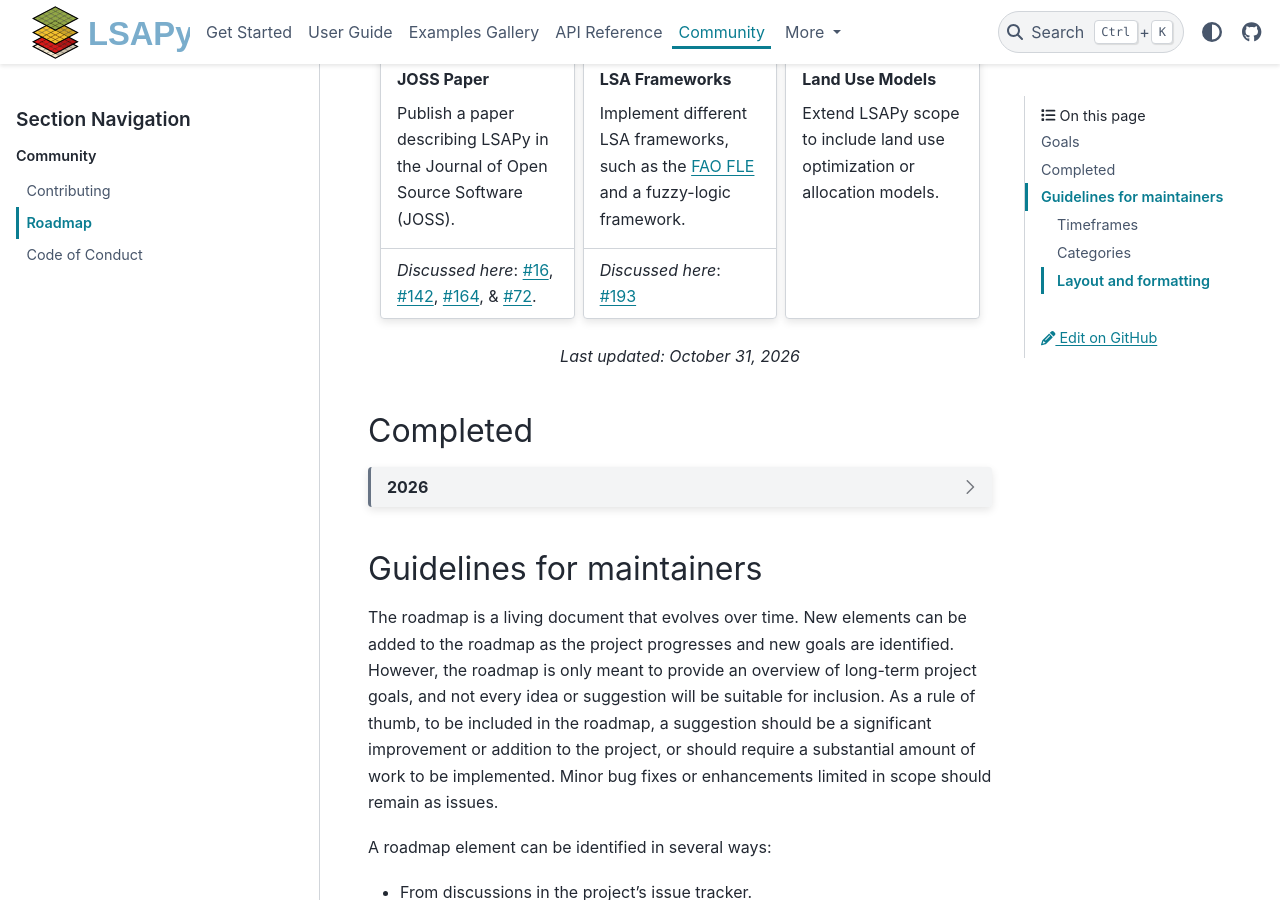
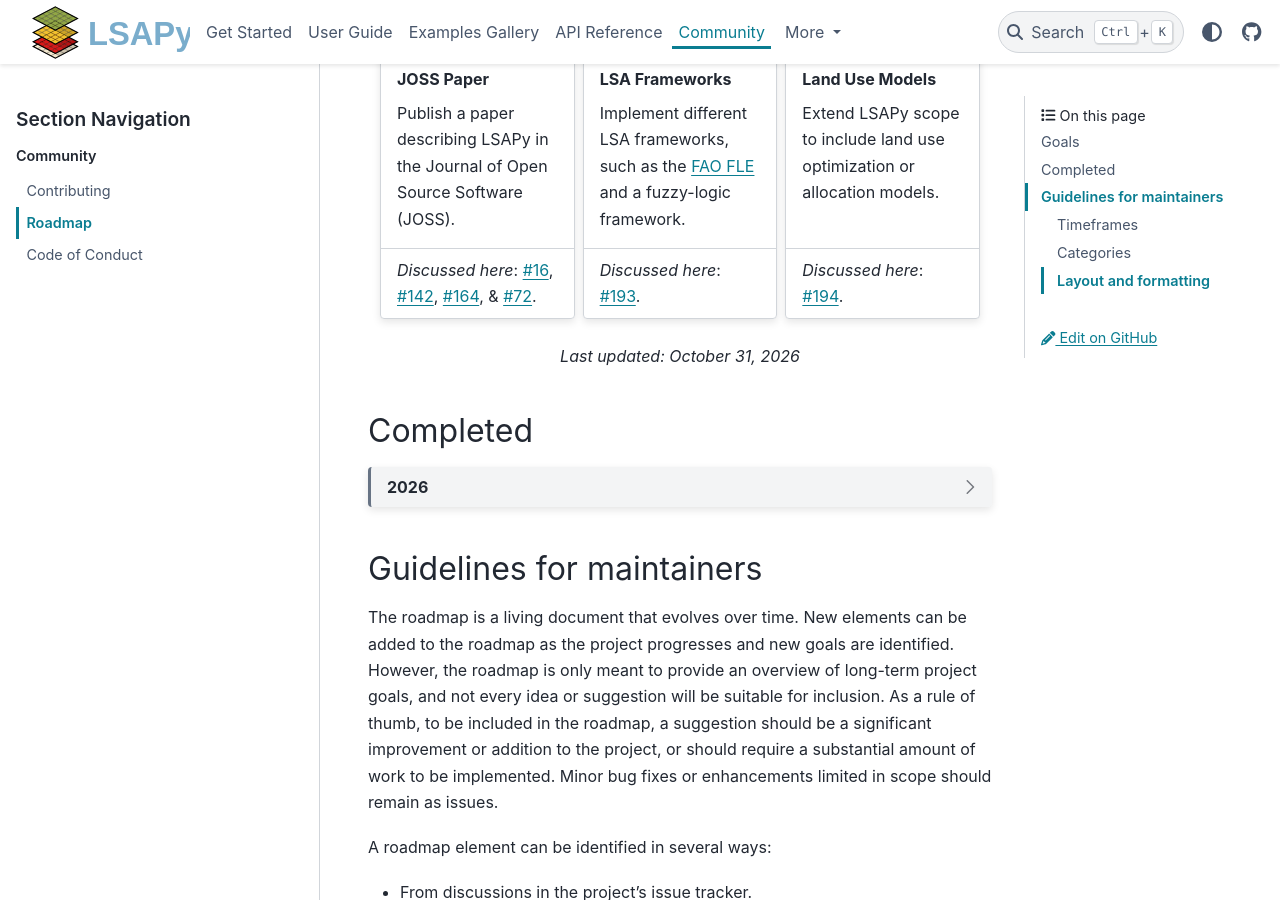
Before and after one commit to baptistehamon/lsapy, a Sphinx documentation site: the page built from docs/roadmap.rst, in a window 1280 px wide and 900 px high, scrolled down 585 px. Built offline with Sphinx 7.4.7 and the PyData theme 0.15.4, drawn with Linux system fonts in a browser that asks for light colours.

Commit message:
Add link to roadmap issue for LUMs

```diff
--- a/docs/roadmap.rst
+++ b/docs/roadmap.rst
@@ -61,7 +61,7 @@ Goals
         ^^^
         Implement different LSA frameworks, such as the `FAO FLE`_ and a fuzzy-logic framework.
         +++
-        *Discussed here*: `#193 <https://github.com/baptistehamon/lsapy/issues/193>`_
+        *Discussed here*: `#193 <https://github.com/baptistehamon/lsapy/issues/193>`_.
 
     .. grid-item-card:: Land Use Models
         :class-header: sd-bg-danger sd-text-white
@@ -69,6 +69,8 @@ Goals
         **Development**
         ^^^
         Extend LSAPy scope to include land use optimization or allocation models.
+        +++
+        *Discussed here*: `#194 <https://github.com/baptistehamon/lsapy/issues/194>`_.
 
 
 .. div:: sd-text-center sd-font-italic
```
